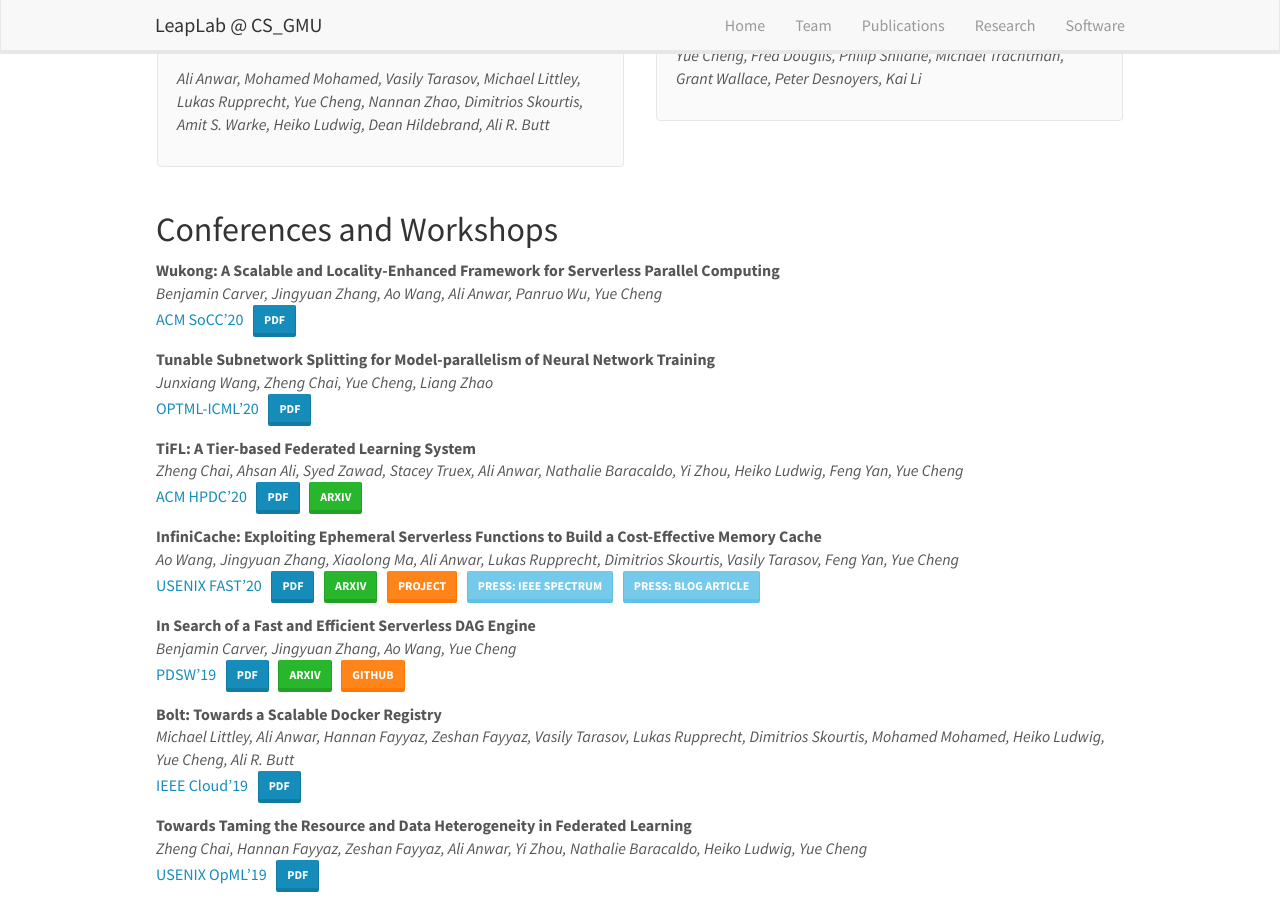
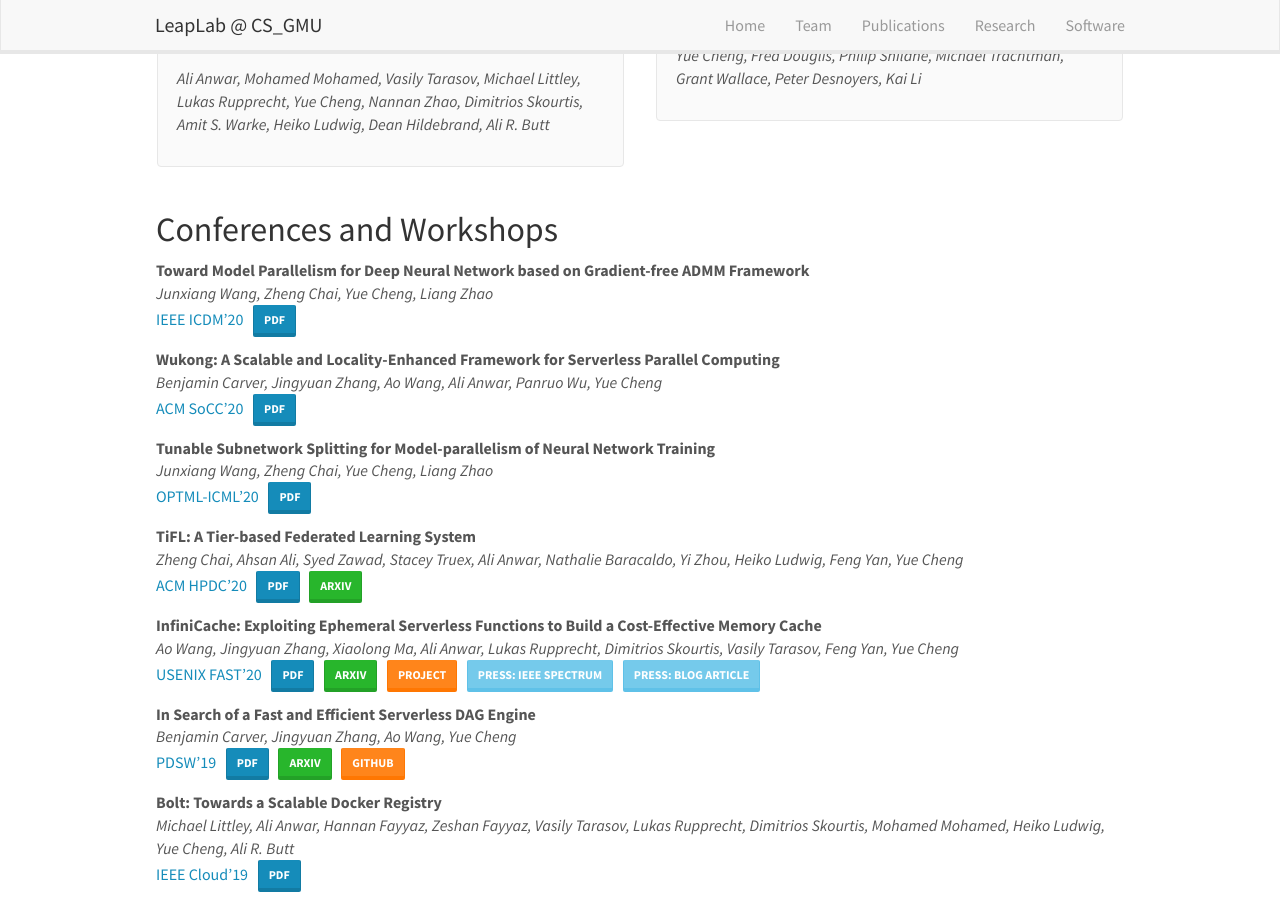
Before and after one commit to mason-leap-lab/mason-leap-lab.github.io, a Jekyll site: the page built from _pages/publications.md, in a window 1280 px wide and 900 px high, scrolled down 1465 px. Built offline with Jekyll 4.4.1, drawn with Linux system fonts in a browser that asks for light colours; nearby versions of some CDN libraries; comment, search, counter and statistics services are not loaded.

Commit message:
added icdm

```diff
--- a/_data/news.yml
+++ b/_data/news.yml
@@ -1,3 +1,6 @@
+
+- date: <strong>August 2020</strong>
+  headline: "Congrats to Junxiang and Zheng on their ICDM'20 paper!"
 
 - date: <strong>August 2020</strong>
   headline: "Congrats to Ben, Jingyuan, and Ao on <a target='_blank'
--- a/_data/publist.yml
+++ b/_data/publist.yml
@@ -1,3 +1,16 @@
+
+- title: "Toward Model Parallelism for Deep Neural Network based on Gradient-free ADMM Framework"
+  image:
+  description:
+  authors: Junxiang Wang, Zheng Chai, Yue Cheng, Liang Zhao
+  conf:
+    url: http://icdm2020.bigke.org/
+    display: "IEEE ICDM'20"
+  link:
+    url:
+    display: pdf
+  highlight:
+  news2:
 
 - title: "Wukong: A Scalable and Locality-Enhanced Framework for Serverless Parallel Computing"
   image: wukong.png
```
